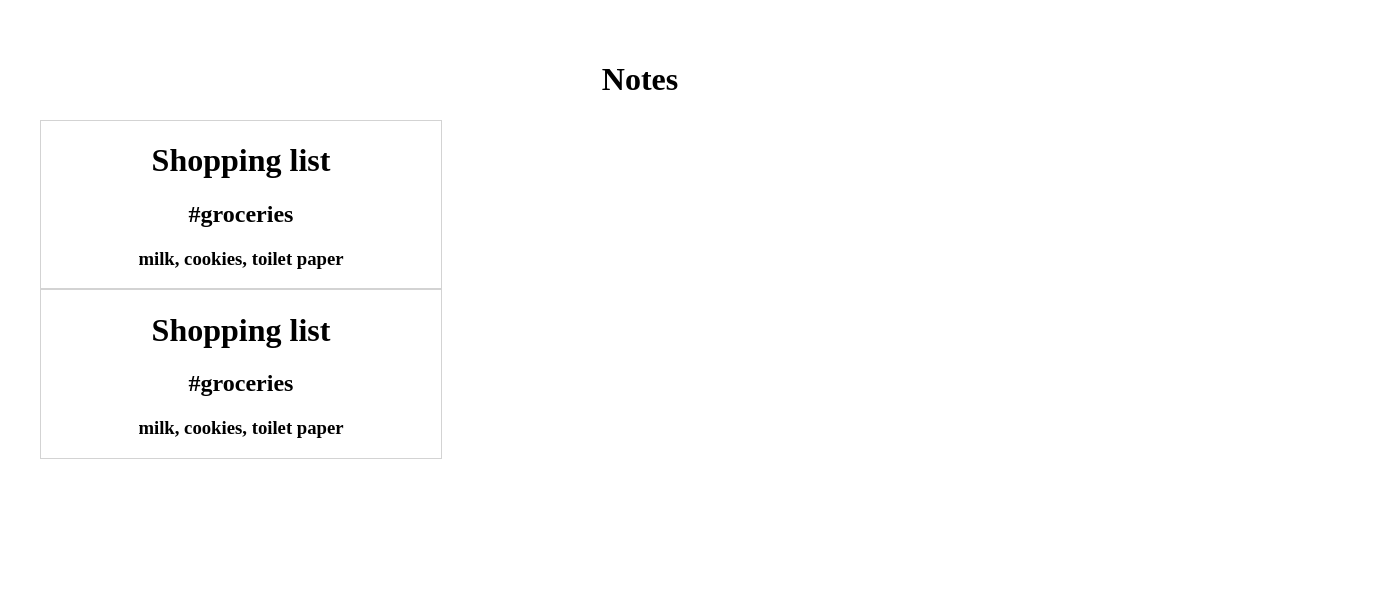
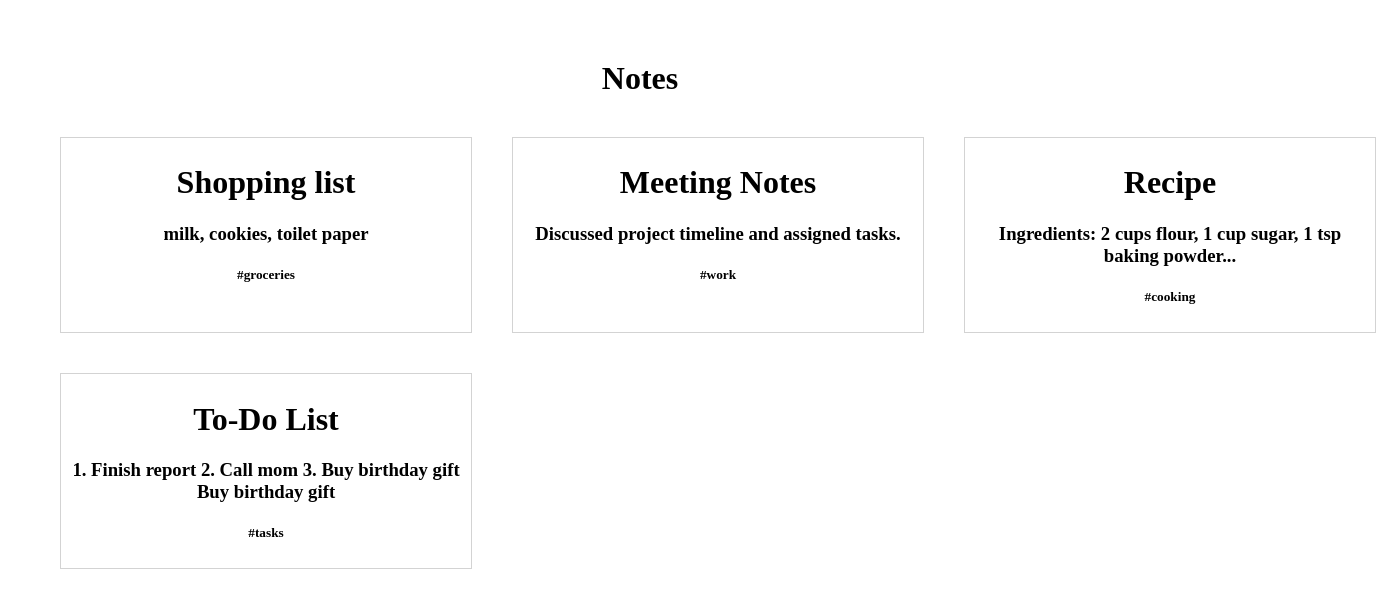
Before and after one commit to AbrahamZambranoTablante/note-taking-app-may2024, a React (Vite) app: page / in a window 1280 px wide. Shown: the top 608 px of the page, 1376 px wide, since content can reach past the window. Built offline with nearby package versions, Linux system fonts and the light colour scheme.

Commit message:
adding simple layout for displaying the notes on the home page

```diff
--- a/src/NoteList/Note/Note.css
+++ b/src/NoteList/Note/Note.css
@@ -1,4 +1,6 @@
 .note-container {
     border: 1px solid lightgrey;
     width: 400px;
+    padding: 5px;
+    margin: 20px;
 }
--- a/src/NoteList/Note/Note.jsx
+++ b/src/NoteList/Note/Note.jsx
@@ -5,8 +5,8 @@ export default function Note ( { note } ) {
         <>
         <div className="note-container">
             <h1>{note.title}</h1>
-            <h2>#{note.category}</h2>
             <h3>{note.body}</h3>
+            <h5>#{note.category}</h5>
         </div>
         </>
     )
--- a/src/NoteList/note-list.css
+++ b/src/NoteList/note-list.css
@@ -0,0 +1,8 @@
+.note-list {
+    display: grid;
+    grid-template-columns: repeat(3, 1fr);
+}
+
+.notes-title {
+    margin: 20px;
+}
--- a/src/NoteList/note-list.jsx
+++ b/src/NoteList/note-list.jsx
@@ -1,10 +1,11 @@
 import Note from "./Note/Note"
+import "./note-list.css"
 
-export default function Home ({notes}) {
+export default function Home ({ notes }) {
     return (
         <>
-            <h1>Notes</h1>
-            <div>
+            <h1 className="notes-title">Notes</h1>
+            <div className="note-list">
                 {notes.map(note => <Note key={note.id} note={note}/>)}
             </div>
         </>
--- a/src/data/data.json
+++ b/src/data/data.json
@@ -5,11 +5,22 @@
         "body" : "milk, cookies, toilet paper",
         "category" : "groceries"
     },
-
     {
-        "id": "12kjahds",
-        "title" : "Shopping list",
-        "body" : "milk, cookies, toilet paper",
-        "category" : "groceries"
+        "id": "98sdfh31",
+        "title" : "Meeting Notes",
+        "body" : "Discussed project timeline and assigned tasks.",
+        "category" : "work"
+    },
+    {
+        "id": "8sdfj202",
+        "title" : "Recipe",
+        "body" : "Ingredients: 2 cups flour, 1 cup sugar, 1 tsp baking powder...",
+        "category" : "cooking"
+    },
+    {
+        "id": "3jfoe1sd",
+        "title" : "To-Do List",
+        "body" : "1. Finish report\n2. Call mom\n3. Buy birthday gift Buy birthday gift",
+        "category" : "tasks"
     }
 ]
```
